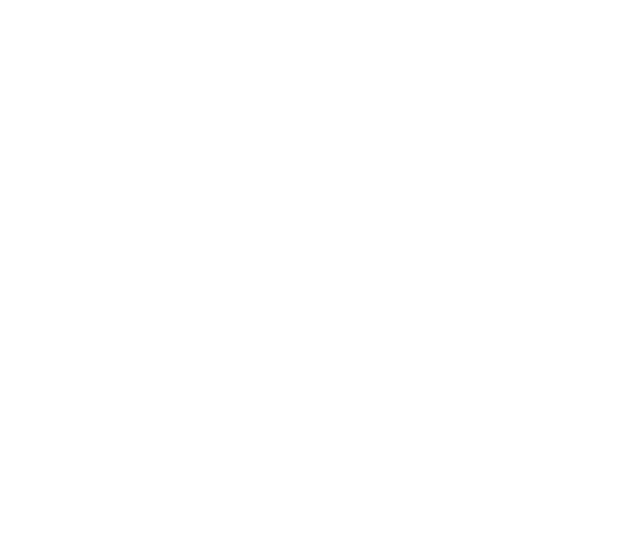
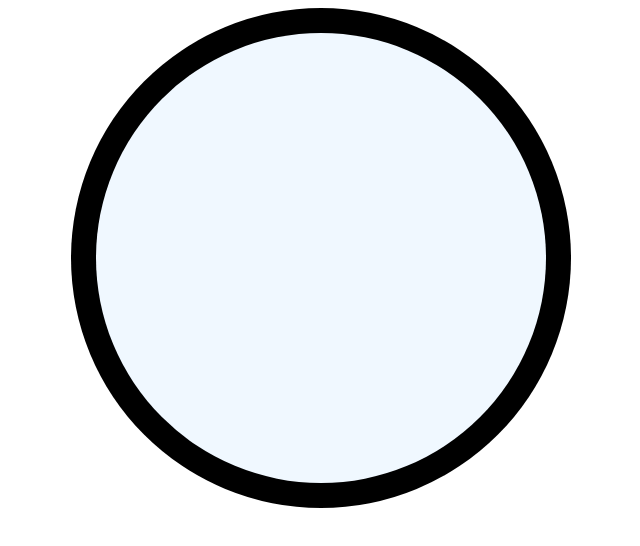
Before and after one commit to rd8479/20-homework-1, a plain HTML site: page clock.html in a window 1280 px wide. Shown: the whole page, without its empty margins (319-959 px from the left). Drawn offline with Linux system fonts and the light colour scheme.

Commit message:
fix circle

```diff
--- a/clock.html
+++ b/clock.html
@@ -7,6 +7,8 @@
     <link rel="stylesheet" href="style__clock.css">
 </head>
 <body>
-
+    <div class="circle">
+        <div class="circle_in"></div>
+    </div>
 </body>
 </html>
--- a/style__clock.css
+++ b/style__clock.css
@@ -0,0 +1,18 @@
+.circle{
+    background-color: black;
+    width: 500px;
+    height: 500px;
+    border-radius: 50%;
+    margin: 0 auto;
+    position: relative;
+}
+.circle_in{
+    background-color: aliceblue;
+    position: absolute;
+    top: 50%;
+    left: 50%;
+    transform: translate(-50%,-50%);
+    width: 450px;
+    height: 450px;
+    border-radius: 50%;
+}
```
